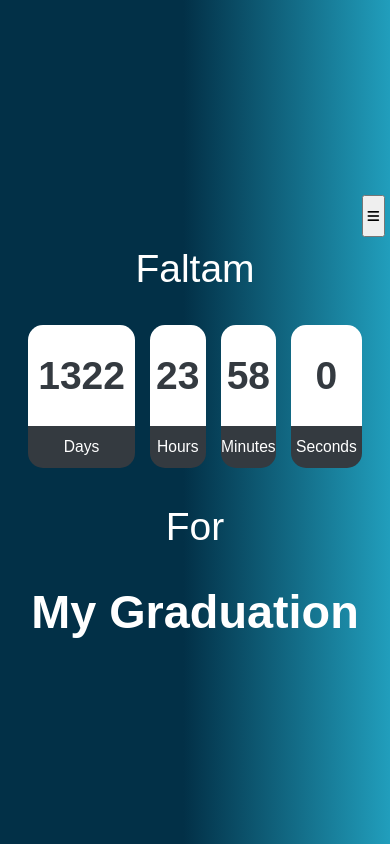
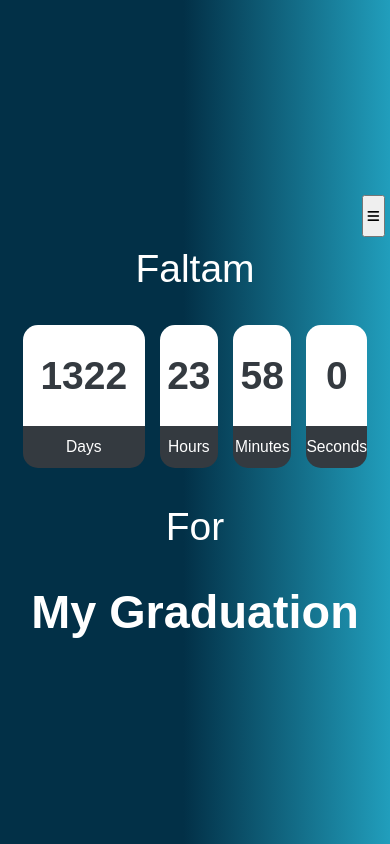
Before and after one commit to Alamito/TimeLeft-JS, a plain HTML site: page index.html in a window 390 px wide. Drawn offline with Linux system fonts and the light colour scheme; a web font is replaced by a local one.

Commit message:
refatoring the code

```diff
--- a/css/responsive.css
+++ b/css/responsive.css
@@ -9,7 +9,7 @@
     }
 
     .infoHigh {
-        font-size: 10vw;
+        font-size: 7vw;
     }
 
     .newEvent {
--- a/css/style.css
+++ b/css/style.css
@@ -31,6 +31,7 @@ body {
         '. infoDays infoHours infoMinutes infoSeconds .'
         'infoPara infoPara infoPara infoPara infoPara infoPara'
         'infoEvent infoEvent infoEvent infoEvent infoEvent infoEvent';
+    column-gap: 15px;
 }
 
 .boxEvent {
@@ -74,21 +75,18 @@ body {
     grid-area: infoDays;
     background-color: #343a40;
     color: #fff;
-    margin-right: 15px;
 }
 
 .gridContainer div:nth-child(8) {
     grid-area: infoHours;
     background-color: #343a40;
     color: #fff;
-    margin-right: 15px;
 }
 
 .gridContainer div:nth-child(9) {
     grid-area: infoMinutes;
     background-color: #343a40;
     color: #fff;
-    margin-right: 15px;
 }
 
 .gridContainer div:nth-child(10) {
@@ -122,6 +120,7 @@ body {
     font-size: 10vw;
     font-weight: bold;
     border-radius: 15px 15px 0 0;
+    width: 100%;
 }
 
 .days,
```
